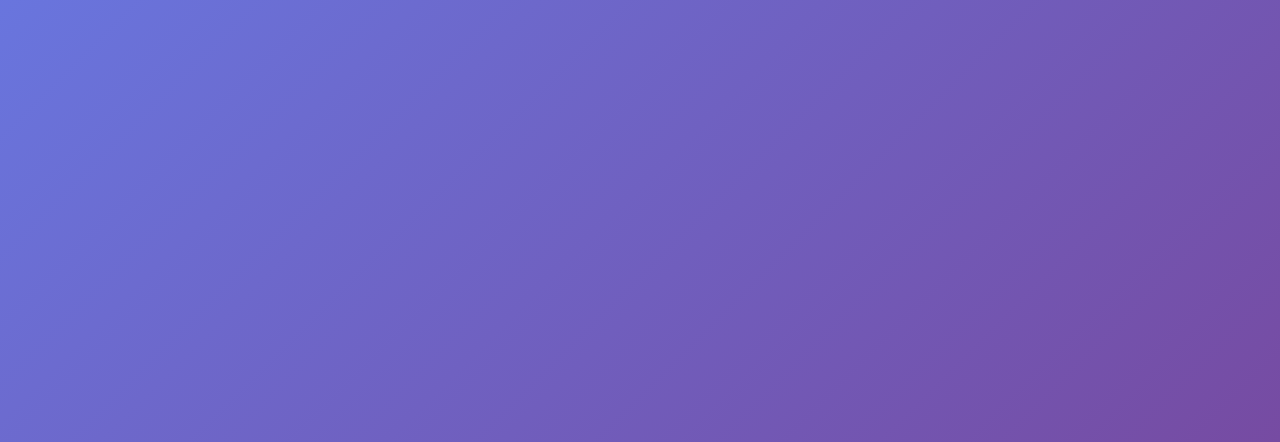
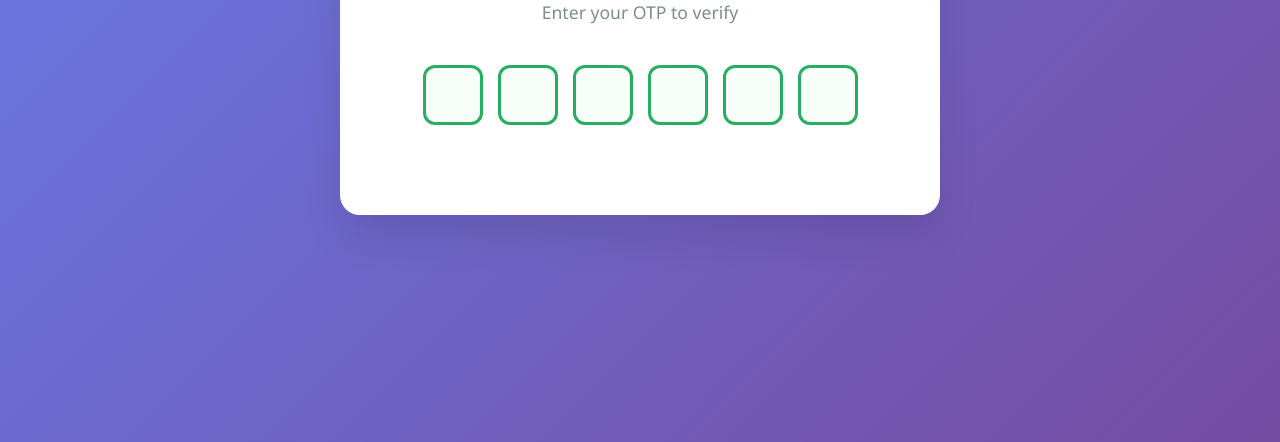
Before and after one commit to acciojob/OTP-mohnixh, a website: page main.html in a window 1280 px wide. Shown: the part 358-800 px from the top of the page. Drawn offline with Linux system fonts and the light colour scheme.

Commit message:
created a submission

```diff
--- a/main.html
+++ b/main.html
@@ -8,6 +8,19 @@
 
 <body>
 	<!-- the entire body must be written by student -->
+	<div class="container">
+        <h1 id="verification_heading">Verify Your Account</h1>
+        <h2 id="verification_subtext">Enter your OTP to verify</h2>
+
+        <div class="code-container"> <!-- Fixed: hyphen instead of underscore -->
+            <input type="text" class="code" maxlength="1"> <!-- Added maxlength -->
+            <input type="text" class="code" maxlength="1">
+            <input type="text" class="code" maxlength="1">
+            <input type="text" class="code" maxlength="1">
+            <input type="text" class="code" maxlength="1">
+            <input type="text" class="code" maxlength="1">
+        </div>
+    </div>
     <script type="text/javascript" src="./script.js">
 </script>
 
```
